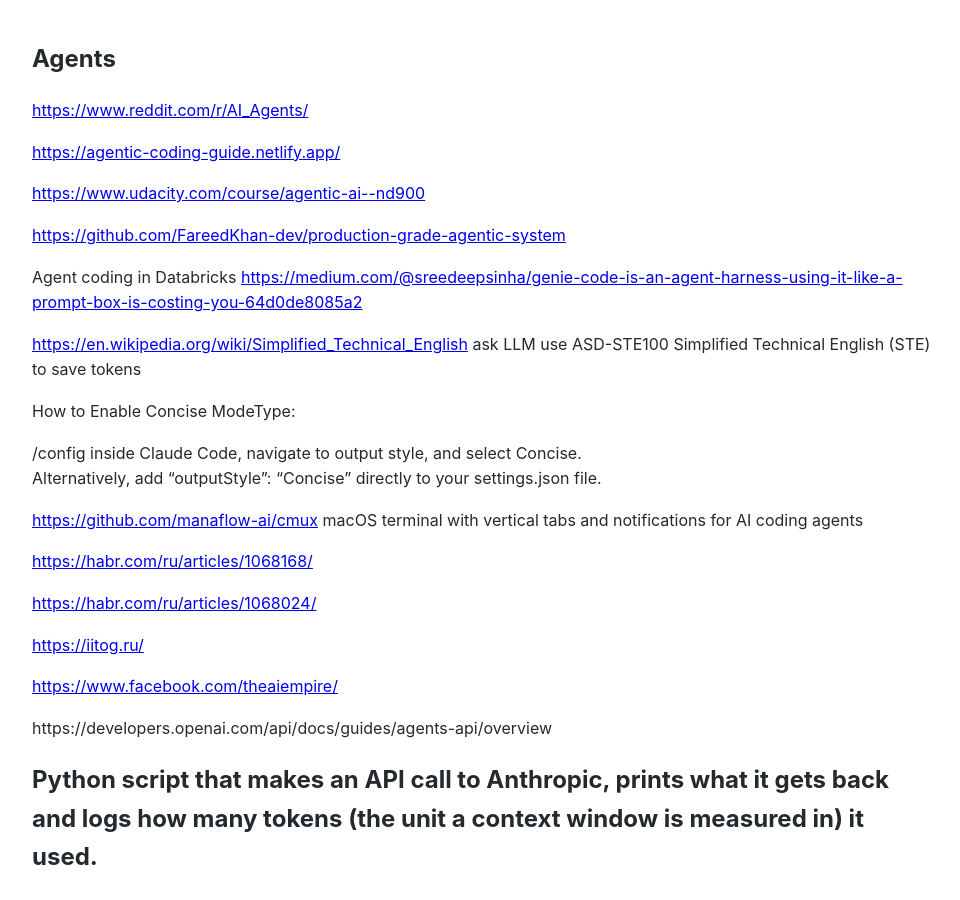
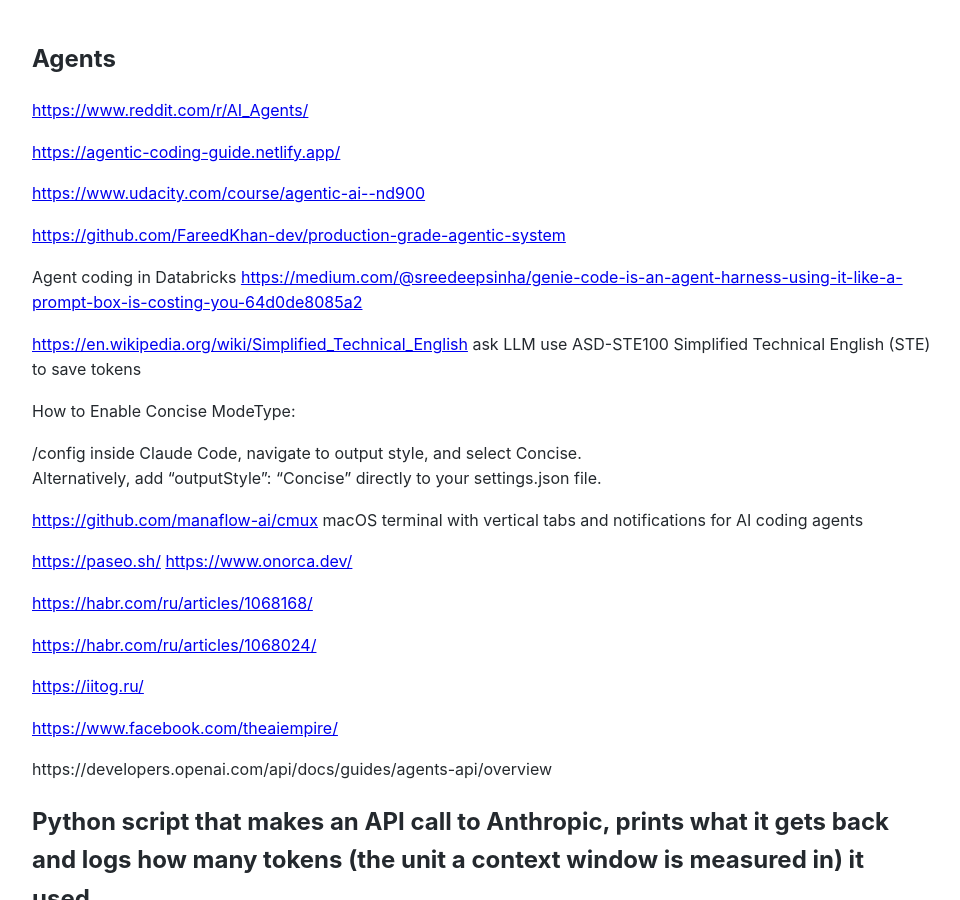
Before and after one commit to Michael-Lubinsky/michael-lubinsky.github.com, a Jekyll site: the page built from ml/agent.md, in a window 1280 px wide and 900 px high. Shown: the whole window, without its empty margins (158-1118 px from the left). Built offline with Jekyll 4.4.1, drawn with Linux system fonts in a browser that asks for light colours; our own code applies the rules of GitHub Pages for plain Markdown files.

Commit message:
Update links in agent.md

```diff
--- a/ml/agent.md
+++ b/ml/agent.md
@@ -19,6 +19,9 @@
 Alternatively, add "outputStyle": "Concise" directly to your settings.json file.
 
 <https://github.com/manaflow-ai/cmux>  macOS terminal with vertical tabs and notifications for AI coding agents
+
+<https://paseo.sh/> <https://www.onorca.dev/>
+
 
 <https://habr.com/ru/articles/1068168/>
 
```
